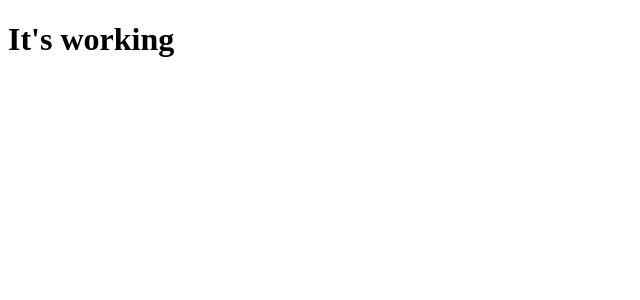
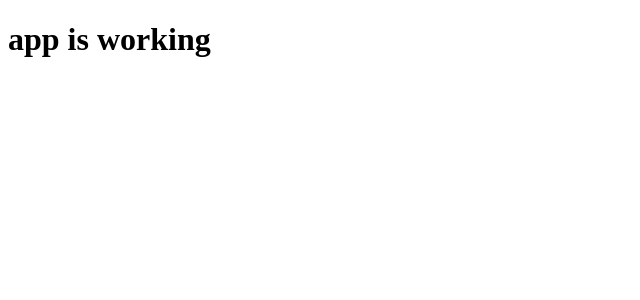
Before and after one commit to cyber06917/gpt-website-clone, a React (Create React App) app: page / in a window 1280 px wide. Shown: the top 300 px of the page, without its empty margins (0-640 px from the left). Built offline with nearby package versions, Linux system fonts and the light colour scheme.

Commit message:
add a App.js file

```diff
--- a/package.json
+++ b/package.json
@@ -8,6 +8,7 @@
     "@testing-library/user-event": "^13.5.0",
     "react": "^18.2.0",
     "react-dom": "^18.2.0",
+    "react-icons": "^4.7.1",
     "react-scripts": "5.0.1",
     "web-vitals": "^2.1.4"
   },
--- /dev/null
+++ b/src/App.js
@@ -0,0 +1,11 @@
+import React from 'react'
+
+export const App = () => {
+  return (
+    <div>
+        <h1>app is working</h1>
+    </div>
+  )
+}
+
+export default App;
--- a/src/index.js
+++ b/src/index.js
@@ -1,11 +1,11 @@
 import React from 'react';
 import ReactDOM from 'react-dom/client';
 // import './index.css';
-// import App from './App';
+import App from './App';
 
 const root = ReactDOM.createRoot(document.getElementById('root'));
 root.render(
   <React.StrictMode>
-    <h1>It's working</h1>
+    <App />
   </React.StrictMode>
 );
```
Also changed, not shown: 1 other file (tests, documents, lock files or other folders).
